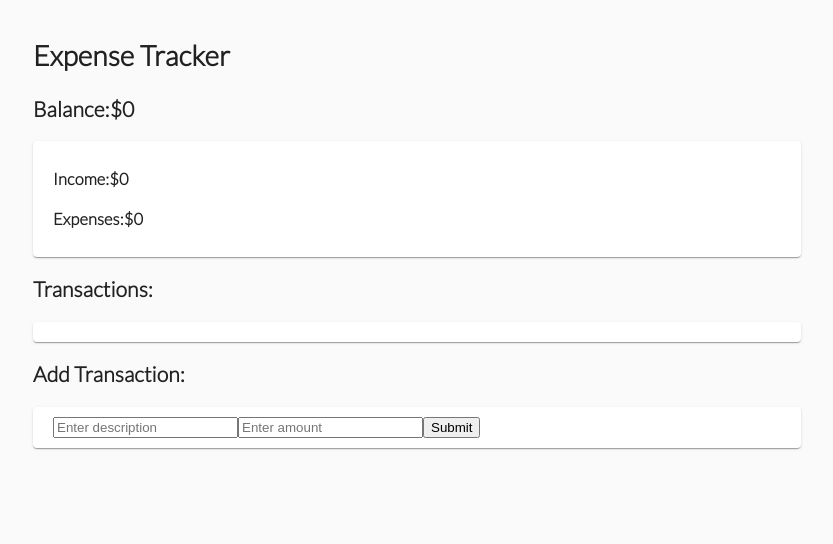
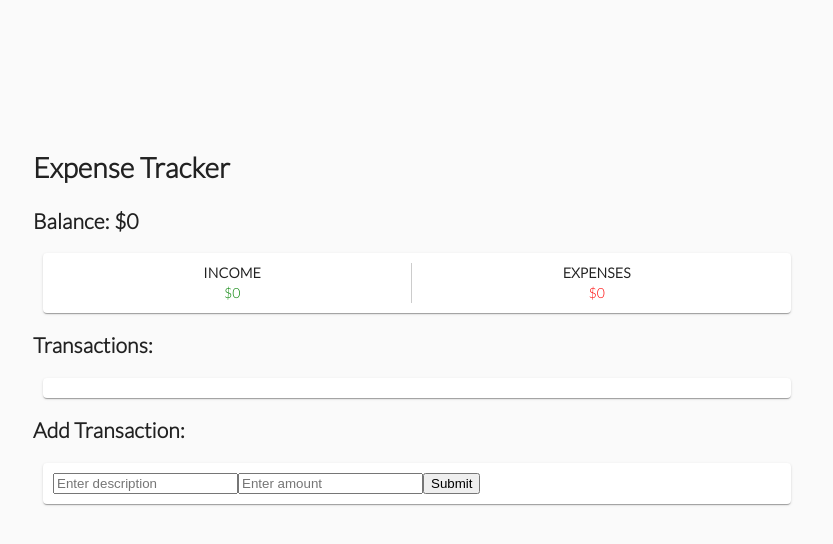
Before and after one commit to claudiorivera/expense-tracker-new, a React (Create React App) app in the folder client/: page / in a window 1280 px wide. Shown: the top 544 px of the page, without its empty margins (223-1056 px from the left). Built offline with nearby package versions, Linux system fonts and the light colour scheme; no server answers.

Commit message:
Income and Expense Summary done.

```diff
--- a/client/src/App.js
+++ b/client/src/App.js
@@ -13,11 +13,11 @@ import { makeStyles } from "@material-ui/core/styles";
 const useStyles = makeStyles({
   root: {
     fontFamily: "Lato",
-    padding: "2vh 20vw",
+    padding: "10% 20%",
   },
   cards: {
-    padding: "10px 20px",
-    margin: "10px 0px",
+    padding: "10px",
+    margin: "10px",
   },
 });
 
--- a/client/src/components/Balance.js
+++ b/client/src/components/Balance.js
@@ -11,7 +11,7 @@ export const Balance = () => {
 
   return (
     <h2>
-      Balance:
+      Balance:{" "}
       <NumberFormat
         thousandSeparator={true}
         displayType={"text"}
--- a/client/src/components/IncomeExpenseSummary.js
+++ b/client/src/components/IncomeExpenseSummary.js
@@ -1,8 +1,25 @@
 import React, { useContext } from "react";
 import NumberFormat from "react-number-format";
 import { GlobalContext } from "../contexts";
+import { makeStyles, Box } from "@material-ui/core";
+
+const useStyles = makeStyles({
+  positive: {
+    color: "green",
+  },
+  negative: {
+    color: "red",
+  },
+  noMargin: {
+    margin: 0,
+  },
+  dividerOnRight: {
+    borderRight: "1px solid #ccc",
+  },
+});
 
 export const IncomeExpenseSummary = () => {
+  const classes = useStyles();
   const { transactions } = useContext(GlobalContext);
 
   let totalIncome = 0;
@@ -20,15 +37,25 @@ export const IncomeExpenseSummary = () => {
     });
 
   return (
-    <>
-      <h3>
-        Income:
-        <NumberFormat value={totalIncome} displayType={"text"} prefix={"$"} />
-      </h3>
-      <h3>
-        Expenses:
-        <NumberFormat value={totalExpenses} displayType={"text"} prefix={"$"} />
-      </h3>
-    </>
+    <Box display="flex" justifyContent="space-between">
+      <Box flexGrow={1} textAlign="center" className={classes.dividerOnRight}>
+        <h4 className={classes.noMargin}>INCOME</h4>
+        <NumberFormat
+          className={classes.positive}
+          value={totalIncome}
+          displayType={"text"}
+          prefix={"$"}
+        />
+      </Box>
+      <Box flexGrow={1} textAlign="center">
+        <h4 className={classes.noMargin}>EXPENSES</h4>
+        <NumberFormat
+          className={classes.negative}
+          value={totalExpenses}
+          displayType={"text"}
+          prefix={"$"}
+        />
+      </Box>
+    </Box>
   );
 };
```
